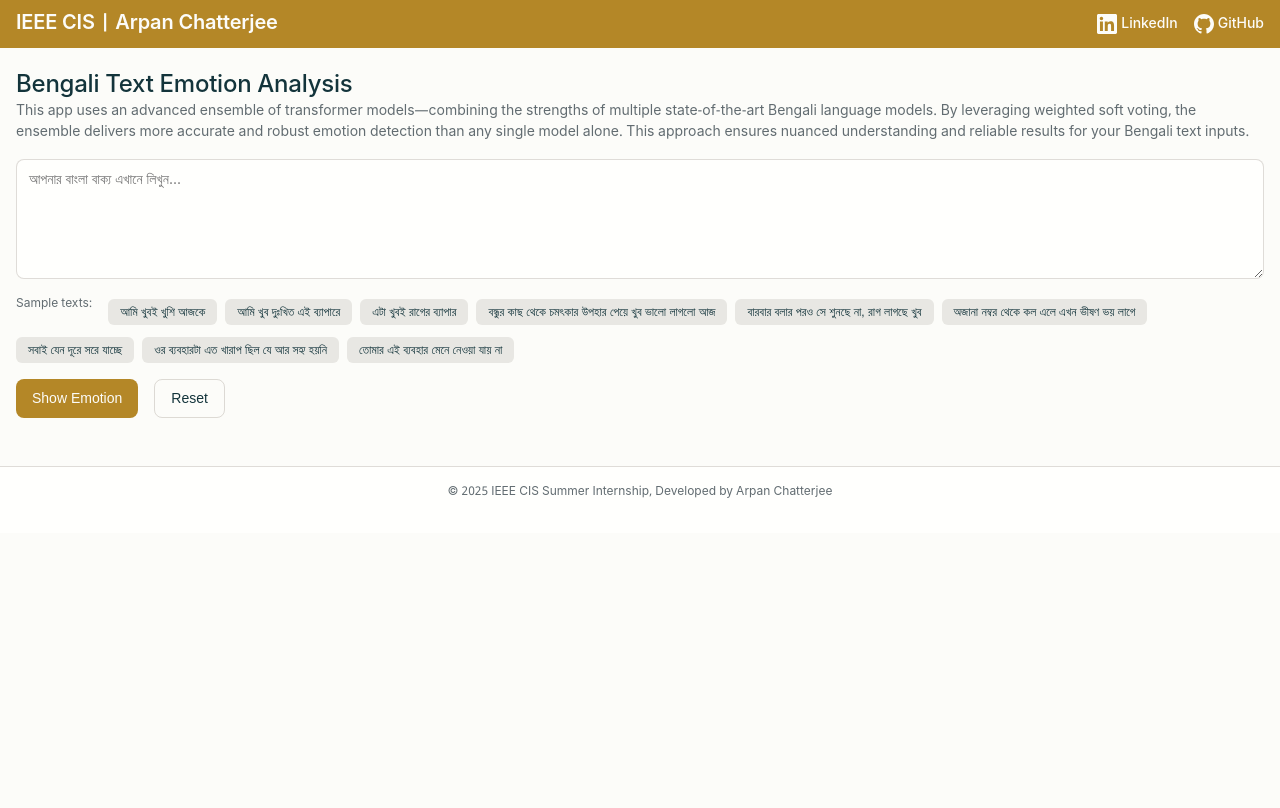
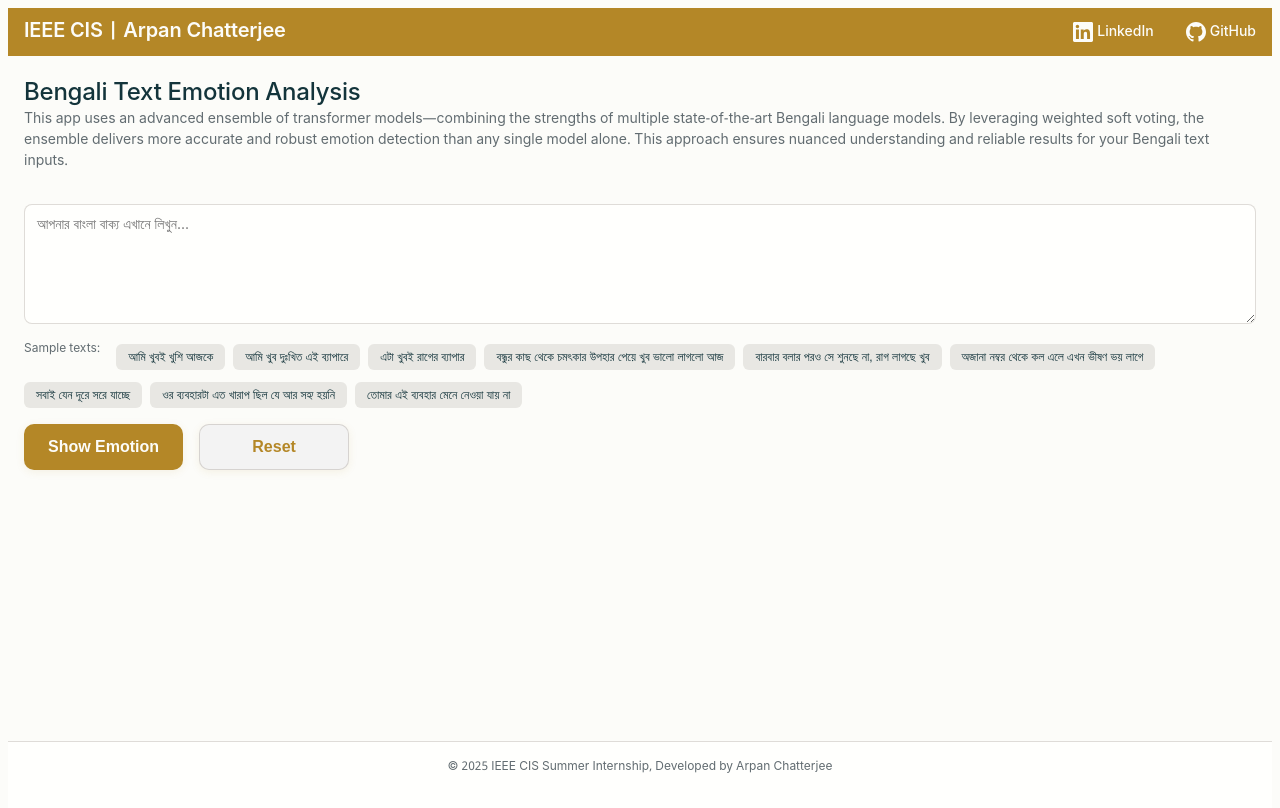
Before and after one commit to arpanthisside/bengali-ensemble-transformers, a plain HTML site: page index.html in a window 1280 px wide. Drawn offline with nearby package versions, Linux system fonts and the light colour scheme; a web font is replaced by a local one.

Commit message:
Update style.css

```diff
--- a/style.css
+++ b/style.css
@@ -1,4 +1,3 @@
-
 :root {
   /* Colors */
   --color-background: rgba(252, 252, 249, 1);
@@ -225,9 +224,28 @@ html {
   box-sizing: border-box;
 }
 
+html, body {
+  height: 100%;
+}
+
 body {
-  margin: 0;
-  padding: 0;
+  min-height: 100vh;
+  display: flex;
+  flex-direction: column;
+}
+
+.main {
+  flex: 1 0 auto;
+}
+
+.footer {
+  flex-shrink: 0;
+  background-color: var(--color-surface);
+  border-top: 1px solid var(--color-border);
+  padding: var(--space-16) 0;
+  text-align: center;
+  font-size: var(--font-size-sm);
+  color: var(--color-text-secondary);
 }
 
 *,
@@ -384,6 +402,63 @@ pre code {
 .btn:disabled {
   opacity: 0.5;
   cursor: not-allowed;
+}
+
+/* Action buttons in specific sections */
+.action-buttons .btn,
+.action-buttons .btn--sm {
+  background: var(--color-primary);
+  color: var(--color-btn-primary-text);
+  font-size: var(--font-size-lg);
+  min-width: 150px;
+  padding: var(--space-10) var(--space-24);
+  border-radius: var(--radius-md);
+  font-weight: 600;
+  box-shadow: 0 2px 8px rgba(180,135,39,0.10);
+  transition:
+    background 0.2s var(--ease-standard),
+    color 0.2s var(--ease-standard),
+    box-shadow 0.2s var(--ease-standard),
+    transform 0.1s;
+}
+
+.action-buttons .btn:hover,
+.action-buttons .btn--sm:hover {
+  background: var(--color-primary-hover);
+  color: #fff;
+  box-shadow: 0 4px 16px rgba(180,135,39,0.18);
+  transform: translateY(-2px) scale(1.04);
+}
+
+.action-buttons .btn:active,
+.action-buttons .btn--sm:active {
+  background: var(--color-primary-active);
+  color: #fff;
+  transform: scale(0.98);
+}
+
+/* Style for the Reset button to have a light grey background */
+.action-buttons .btn.reset-btn,
+.action-buttons .btn--sm.reset-btn {
+  background: #f3f3f3;
+  color: var(--color-primary);
+  border: 1px solid var(--color-border);
+}
+
+.action-buttons .btn.reset-btn:hover,
+.action-buttons .btn--sm.reset-btn:hover {
+  background: #e0e0e0;
+  color: var(--color-primary);
+  border-color: var(--color-primary-hover);
+  box-shadow: 0 4px 16px rgba(94,82,64,0.12);
+  transform: translateY(-2px) scale(1.04);
+}
+
+.action-buttons .btn.reset-btn:active,
+.action-buttons .btn--sm.reset-btn:active {
+  background: #cccccc;
+  color: var(--color-primary);
+  transform: scale(0.98);
 }
 
 /* Form elements */
@@ -683,7 +758,7 @@ body {
 
 .nav {
   display: flex;
-  gap: var(--space-16);
+  gap: var(--space-32); /* Increased space between LinkedIn and GitHub buttons */
 }
 
 .nav-link {
@@ -709,7 +784,7 @@ body {
 
 .description {
   color: var(--color-text-secondary);
-  margin-bottom: var(--space-16);
+  margin-bottom: var(--space-32); /* More space under the description/title */
 }
 
 .input-area {
@@ -878,3 +953,23 @@ body {
     display: none; /* Simplify nav on small screens */
   }
 }
+
+#reset-btn.btn--outline {
+  background: #f3f3f3;
+  color: var(--color-primary);
+  border: 1px solid var(--color-border);
+}
+
+#reset-btn.btn--outline:hover {
+  background: #e0e0e0;
+  color: var(--color-primary);
+  border-color: var(--color-primary-hover);
+  box-shadow: 0 4px 16px rgba(94,82,64,0.12);
+  transform: translateY(-2px) scale(1.04);
+}
+
+#reset-btn.btn--outline:active {
+  background: #cccccc;
+  color: var(--color-primary);
+  transform: scale(0.98);
+}
```
